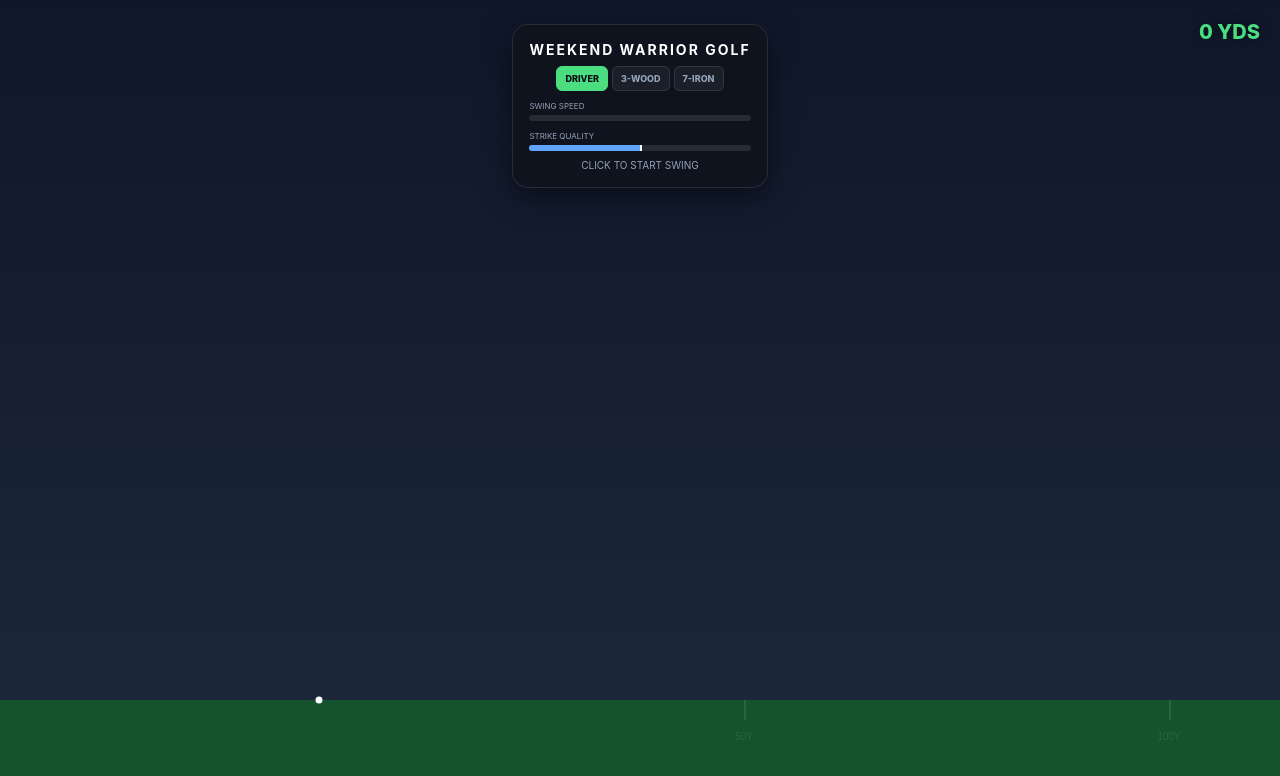
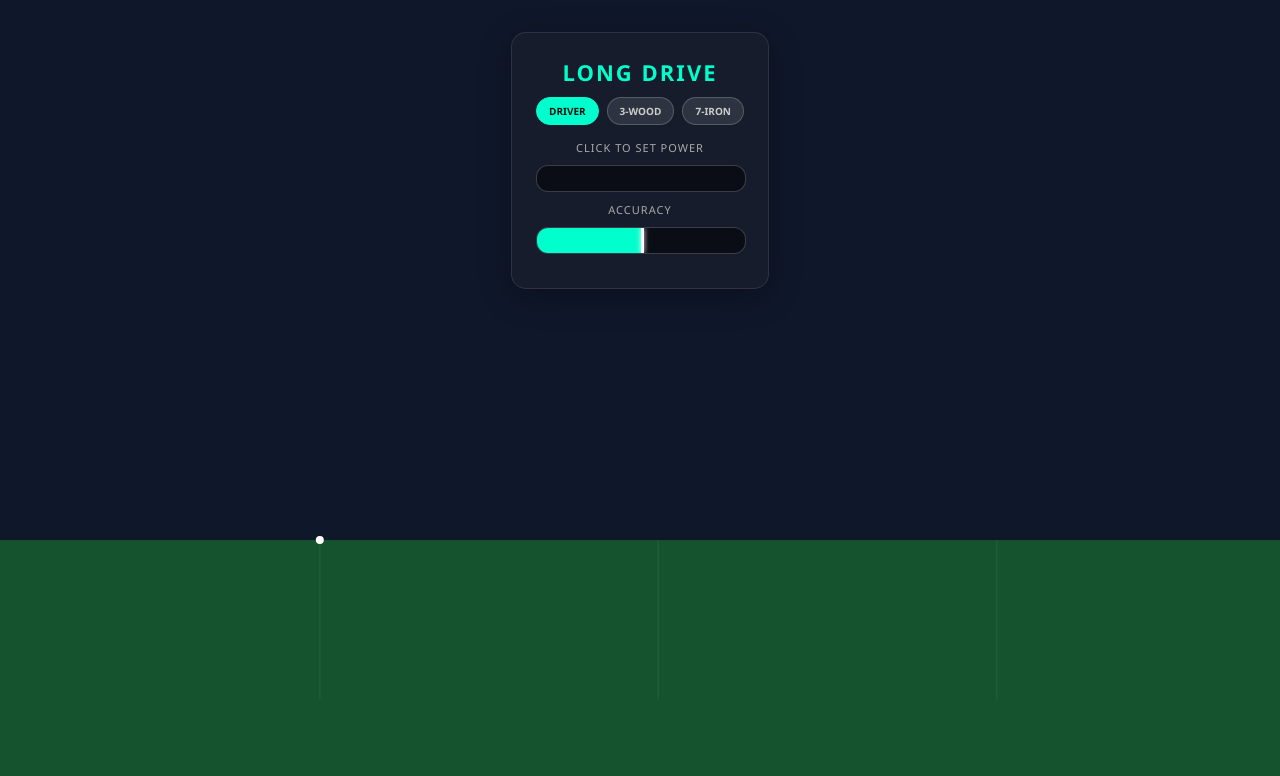
Before and after one commit to steelprodz9k/longdrive2, a plain HTML site: page index.html in a window 1280 px wide. Drawn offline with Linux system fonts and the light colour scheme; animation ran at ten frames a second.

Commit message:
Update index.html

```diff
--- a/index.html
+++ b/index.html
@@ -2,86 +2,84 @@
 <html lang="en">
 <head>
     <meta charset="UTF-8">
-    <meta name="viewport" content="width=device-width, initial-scale=1.0">
-    <title>Will's Long Drive</title>
+    <meta name, "viewport" content="width=device-width, initial-scale=1.0">
+    <title>Apex Long Drive: Zoom Edition</title>
     <style>
         :root {
-            --primary: #4ade80; /* "Masters" Green */
-            --bg-glass: rgba(15, 20, 30, 0.95);
+            --primary: #00ffcc;
+            --bg-glass: rgba(25, 30, 45, 0.85);
         }
         body, html {
             margin: 0; padding: 0; width: 100%; height: 100%;
-            overflow: hidden; background-color: #050a15;
-            font-family: 'Inter', system-ui, sans-serif;
+            overflow: hidden; background-color: #0f172a;
+            font-family: 'Segoe UI', Roboto, Helvetica, Arial, sans-serif;
             user-select: none;
         }
         canvas { display: block; }
         #ui-layer {
             position: absolute; top: 0; left: 0; width: 100%; height: 100%;
             pointer-events: none; display: flex; flex-direction: column;
-            justify-content: space-between; padding: 1.5rem; box-sizing: border-box;
+            justify-content: space-between; padding: 2rem; box-sizing: border-box;
         }
         .glass-panel {
             background: var(--bg-glass);
-            backdrop-filter: blur(15px);
+            backdrop-filter: blur(10px);
+            -webkit-backdrop-filter: blur(10px);
             border: 1px solid rgba(255, 255, 255, 0.1);
-            border-radius: 16px; padding: 1rem; color: white;
-            box-shadow: 0 10px 30px rgba(0,0,0,0.5);
-            text-align: center; max-width: 320px; margin: 0 auto;
+            border-radius: 15px; padding: 1.5rem; color: white;
+            box-shadow: 0 8px 32px 0 rgba(0, 0, 0, 0.3);
+            text-align: center; max-width: 350px; margin: 0 auto;
             pointer-events: auto;
         }
-        .club-selector { display: flex; gap: 4px; justify-content: center; margin-top: 8px; }
+        h1 { margin: 0 0 10px 0; font-size: 22px; text-transform: uppercase; letter-spacing: 2px; color: var(--primary); }
+        .club-selector { display: flex; gap: 8px; justify-content: center; margin-bottom: 15px; }
         .club-btn {
-            background: rgba(255,255,255,0.05); border: 1px solid rgba(255,255,255,0.1);
-            color: #94a3b8; padding: 6px 8px; border-radius: 6px; cursor: pointer;
-            font-size: 9px; font-weight: 800; transition: 0.2s;
+            background: rgba(255,255,255,0.1); border: 1px solid rgba(255,255,255,0.2);
+            color: #ccc; padding: 6px 12px; border-radius: 20px; cursor: pointer;
+            font-size: 10px; font-weight: bold; transition: all 0.2s;
         }
-        .club-btn.active { background: var(--primary); color: #050a15; border-color: var(--primary); }
-        h1 { margin: 0; font-size: 14px; letter-spacing: 2px; color: #fff; text-transform: uppercase; }
-        .label { font-size: 8px; color: #94a3b8; text-transform: uppercase; margin-top: 10px; display: block; text-align: left;}
+        .club-btn.active { background: var(--primary); color: #111; border-color: var(--primary); }
         .meter-container {
-            width: 100%; height: 6px; background: rgba(255,255,255,0.1);
-            border-radius: 3px; margin: 4px 0; position: relative; overflow: hidden;
+            width: 100%; height: 25px; background: rgba(0,0,0,0.5);
+            border-radius: 12px; margin: 10px 0; position: relative;
+            overflow: hidden; border: 1px solid rgba(255,255,255,0.2);
         }
-        .meter-fill { height: 100%; width: 0%; background: var(--primary); }
-        .stats { font-size: 3rem; font-weight: 900; margin: 0; color: #fff; line-height: 1; }
-        .live-dist { position: absolute; top: 20px; right: 20px; color: var(--primary); font-weight: 800; font-size: 20px; text-shadow: 0 0 10px rgba(0,0,0,0.5); }
-        button.main-btn {
-            background: var(--primary); color: #050a15; border: none; padding: 10px;
-            font-size: 12px; font-weight: 800; border-radius: 10px; cursor: pointer;
-            width: 100%; margin-top: 10px; text-transform: uppercase;
+        .meter-fill { height: 100%; width: 0%; background: linear-gradient(90deg, #ff3366, #ffcc00, #00ffcc); }
+        .stats { font-size: 3.5rem; font-weight: bold; text-shadow: 0 0 20px var(--primary); margin: 0; }
+        .sub-text { font-size: 11px; color: #aaa; text-transform: uppercase; letter-spacing: 1px; }
+        button.action-btn {
+            background: var(--primary); color: #111; border: none;
+            padding: 12px 30px; font-size: 16px; font-weight: bold;
+            border-radius: 30px; cursor: pointer; text-transform: uppercase;
+            transition: all 0.2s; margin-top: 10px; width: 100%;
         }
     </style>
 </head>
 <body>
 
-    <div id="live-tracker" class="live-dist">0 YDS</div>
     <canvas id="gameCanvas"></canvas>
 
     <div id="ui-layer">
         <div class="glass-panel">
-            <h1>Weekend Warrior Golf</h1>
+            <h1>Long Drive</h1>
             <div class="club-selector">
                 <div class="club-btn active" onclick="setClub('driver')" id="btn-driver">DRIVER</div>
                 <div class="club-btn" onclick="setClub('wood')" id="btn-wood">3-WOOD</div>
                 <div class="club-btn" onclick="setClub('iron')" id="btn-iron">7-IRON</div>
             </div>
-
-            <span class="label">Swing Speed</span>
+            <div class="sub-text" id="instruction">Click to Set Power</div>
             <div class="meter-container"><div class="meter-fill" id="powerMeter"></div></div>
-
-            <span class="label">Strike Quality</span>
+            <div class="sub-text">Accuracy</div>
             <div class="meter-container">
-                <div class="meter-fill" id="accuracyMeter" style="width: 50%; background: #60a5fa;"></div>
-                <div style="position:absolute; left:50%; top:0; bottom:0; width:2px; background:#fff;"></div>
+                <div class="meter-fill" id="accuracyMeter" style="width: 50%; background: #00ffcc;"></div>
+                <div style="position:absolute; left:50%; top:0; bottom:0; width:3px; background:#fff; box-shadow:0 0 5px #fff;"></div>
             </div>
-            <div id="instruction" style="font-size: 10px; margin-top: 8px; color: #94a3b8;">CLICK TO START SWING</div>
         </div>
 
-        <div class="glass-panel" id="result-panel" style="opacity: 0; pointer-events: none; transform: translateY(20px); transition: 0.4s;">
-            <span class="label" style="text-align:center">Total Distance</span>
+        <div class="glass-panel" id="result-panel" style="opacity: 0; pointer-events: none; transform: translateY(20px); transition: 0.5s;">
+            <div class="sub-text">Total Distance</div>
             <p class="stats" id="distanceText">0 YDS</p>
-            <button class="main-btn" onclick="resetGame()">New Ball</button>
+            <button class="action-btn" onclick="resetGame()">Swing Again</button>
         </div>
     </div>
 
@@ -93,21 +91,19 @@
     const instruction = document.getElementById('instruction');
     const resultPanel = document.getElementById('result-panel');
     const distanceText = document.getElementById('distanceText');
-    const liveTracker = document.getElementById('live-tracker');
 
     let width, height, groundLevel;
     let state = 'idle';
     let power = 0; let accuracy = 50; let meterDir = 1;
-    let camera = { x: 0, y: 0 };
+    let camera = { x: 0, y: 0, zoom: 1.5 }; // Starting zoomed in
     let ball = { x: 100, y: 0, vx: 0, vy: 0, active: false, inAir: true };
-    let trail = []; let particles = [];
+    let trail = [];
 
-    // Real-world calibration for average male amateur (~90mph swing)
-    // Yardage = (Pixels / 8.5)
+    // "Average Joe" Calibration
     const clubs = {
-        driver: { angle: 0.21, spin: 0.001, power: 32, bounce: 0.4, friction: 0.97 }, // 12 deg
-        wood:   { angle: 0.28, spin: 0.002, power: 28, bounce: 0.3, friction: 0.95 }, // 16 deg
-        iron:   { angle: 0.58, spin: 0.007, power: 22, bounce: 0.15, friction: 0.92 } // 33 deg
+        driver: { angle: 0.21, spin: 0.001, power: 34, bounce: 0.45, friction: 0.97 },
+        wood:   { angle: 0.28, spin: 0.002, power: 29, bounce: 0.35, friction: 0.95 },
+        iron:   { angle: 0.58, spin: 0.007, power: 23, bounce: 0.2, friction: 0.92 }
     };
     let currentClub = clubs.driver;
 
@@ -130,9 +126,8 @@
     function launch() {
         ball.active = true;
         ball.inAir = true;
-        const pMod = 0.8 + (power / 100) * 0.2; // Amateur power variance is lower
-        const accMod = 1 - (Math.abs(accuracy - 50) / 75);
-
+        const pMod = 0.85 + (power / 100) * 0.15;
+        const accMod = 1 - (Math.abs(accuracy - 50) / 80);
         const force = currentClub.power * pMod * accMod;
         ball.vx = Math.cos(currentClub.angle) * force;
         ball.vy = -Math.sin(currentClub.angle) * force;
@@ -149,84 +144,88 @@
             accuracyMeter.style.width = accuracy + '%';
         } else if (ball.active) {
             if (ball.inAir) {
-                ball.vy += 0.25; // Slightly heavier gravity for realism
-                ball.vx *= 0.992; // Higher air drag for non-pro ball speed
+                ball.vy += 0.24;
+                ball.vx *= 0.993;
                 ball.vy -= ball.vx * currentClub.spin;
             } else {
                 ball.vx *= currentClub.friction;
             }
-
-            ball.x += ball.vx;
-            ball.y += ball.vy;
-
-            // Live Distance Update
-            let currentYds = Math.max(0, Math.floor((ball.x - 100) / 8.5));
-            liveTracker.innerText = currentYds + " YDS";
+            ball.x += ball.vx; ball.y += ball.vy;
 
             if (ball.y >= groundLevel) {
                 ball.y = groundLevel;
                 if (Math.abs(ball.vy) > 0.6) {
                     ball.vy = -ball.vy * currentClub.bounce;
-                    ball.vx *= 0.75;
+                    ball.vx *= 0.8;
                 } else {
                     ball.vy = 0; ball.inAir = false;
                 }
                 if (Math.abs(ball.vx) < 0.2) {
                     ball.vx = 0; ball.active = false; state = 'landed';
-                    distanceText.innerText = currentYds + " YDS";
+                    distanceText.innerText = Math.floor((ball.x - 100) / 8.5) + " YDS";
                     resultPanel.style.opacity = '1';
                     resultPanel.style.pointerEvents = 'auto';
                     resultPanel.style.transform = 'translateY(0)';
                 }
             }
             if (ball.active && ball.vx > 1) trail.push({x: ball.x, y: ball.y});
-            if (trail.length > 50) trail.shift();
+            if (trail.length > 40) trail.shift();
         }
 
-        camera.x += (ball.x - width/4 - camera.x) * 0.1;
-        camera.y += (Math.min(0, ball.y - height/1.8) - camera.y) * 0.05;
+        // DYNAMIC ZOOM & CAMERA
+        // Zoom out as the ball gets higher or faster, zoom in as it stops
+        let targetZoom = 1.6;
+        if (ball.active) {
+            let speedFactor = Math.abs(ball.vx) / 30;
+            let heightFactor = (groundLevel - ball.y) / 400;
+            targetZoom = 1.6 - (speedFactor * 0.4) - (heightFactor * 0.3);
+        }
+        camera.zoom += (targetZoom - camera.zoom) * 0.05;
+
+        let camX = ball.x * camera.zoom - width / 4;
+        let camY = ball.y * camera.zoom - height / 1.5;
+        camera.x += (camX - camera.x) * 0.1;
+        camera.y += (camY - camera.y) * 0.1;
     }
 
     function draw() {
-        ctx.fillStyle = '#0a0f1a';
-        ctx.fillRect(0, 0, width, height);
-
-        // Simple Sky Gradient
-        let sky = ctx.createLinearGradient(0, 0, 0, height);
-        sky.addColorStop(0, '#0f172a');
-        sky.addColorStop(1, '#1e293b');
-        ctx.fillStyle = sky;
+        ctx.fillStyle = '#0f172a';
         ctx.fillRect(0, 0, width, height);
 
         ctx.save();
+        // Applying the zoom and camera translation
         ctx.translate(-camera.x, -camera.y);
+        ctx.scale(camera.zoom, camera.zoom);
 
         // Ground
         ctx.fillStyle = '#14532d';
-        ctx.fillRect(camera.x, groundLevel, width, height);
+        ctx.fillRect(camera.x / camera.zoom, groundLevel, width / camera.zoom + 2000, 500);
 
-        // Yardage Markers
-        ctx.fillStyle = 'rgba(255,255,255,0.1)';
-        ctx.textAlign = 'center';
-        for(let i=0; i < ball.x + width + 1000; i += (8.5 * 50)) { // Every 50 yards
-            let yds = Math.floor(i / 8.5);
-            if (i > 0) {
-                ctx.fillRect(i + 100, groundLevel, 2, 20);
-                ctx.fillText(yds + "Y", i + 100, groundLevel + 40);
-            }
+        // Grid Lines for scale
+        ctx.strokeStyle = 'rgba(255,255,255,0.05)';
+        ctx.lineWidth = 1;
+        for(let i=0; i < ball.x + 2000; i += (8.5 * 25)) {
+            ctx.beginPath();
+            ctx.moveTo(i + 100, groundLevel);
+            ctx.lineTo(i + 100, groundLevel + 100);
+            ctx.stroke();
         }
 
-        // Ball & Trail
+        // Trail
         if (trail.length > 1) {
-            ctx.strokeStyle = 'rgba(74, 222, 128, 0.3)';
-            ctx.lineWidth = 2; ctx.beginPath();
+            ctx.strokeStyle = 'rgba(0, 255, 204, 0.4)';
+            ctx.lineWidth = 2 / camera.zoom;
+            ctx.beginPath();
             ctx.moveTo(trail[0].x, trail[0].y);
             trail.forEach(p => ctx.lineTo(p.x, p.y));
             ctx.stroke();
         }
 
+        // Ball (Size adjusted by zoom to keep it visible)
         ctx.fillStyle = '#fff';
-        ctx.beginPath(); ctx.arc(ball.x, ball.y, 3.5, 0, Math.PI*2); ctx.fill();
+        ctx.beginPath();
+        ctx.arc(ball.x, ball.y, 4 / camera.zoom, 0, Math.PI * 2);
+        ctx.fill();
 
         ctx.restore();
     }
@@ -234,16 +233,15 @@
     function resetGame() {
         state = 'idle'; power = 0; accuracy = 50;
         ball = { x: 100, y: groundLevel, vx: 0, vy: 0, active: false, inAir: true };
-        camera = { x: 0, y: 0 }; trail = [];
+        camera = { x: 0, y: 0, zoom: 1.5 }; trail = [];
         resultPanel.style.opacity = '0';
-        liveTracker.innerText = "0 YDS";
-        instruction.innerText = "CLICK TO START SWING";
+        instruction.innerText = "CLICK TO SET POWER";
     }
 
     window.addEventListener('mousedown', (e) => {
         if(e.target.closest('.glass-panel')) return;
-        if (state === 'idle' || state === 'landed') { state = 'power'; instruction.innerText = "POWER..."; }
-        else if (state === 'power') { state = 'accuracy'; instruction.innerText = "ACCURACY..."; }
+        if (state === 'idle' || state === 'landed') { state = 'power'; instruction.innerText = "SET POWER..."; }
+        else if (state === 'power') { state = 'accuracy'; instruction.innerText = "SET ACCURACY..."; }
         else if (state === 'accuracy') { state = 'flying'; launch(); }
     });
 
```
